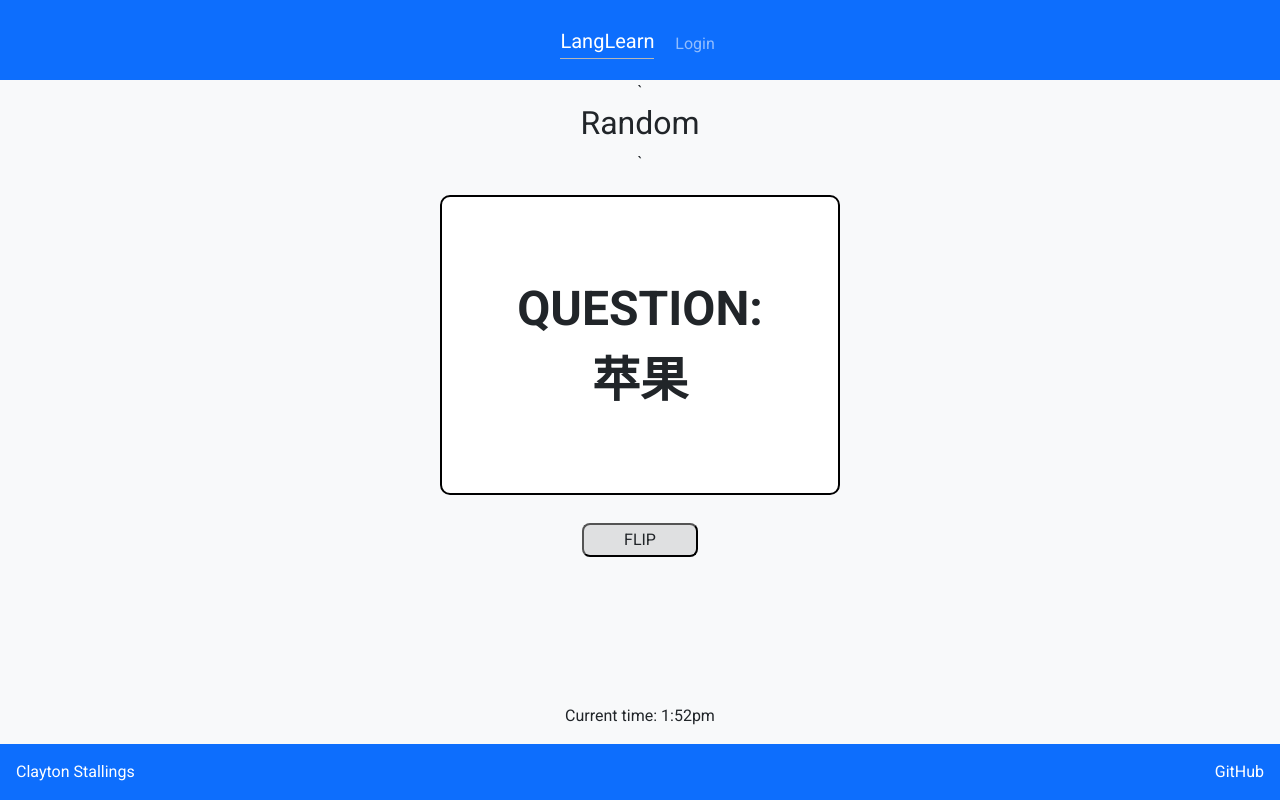
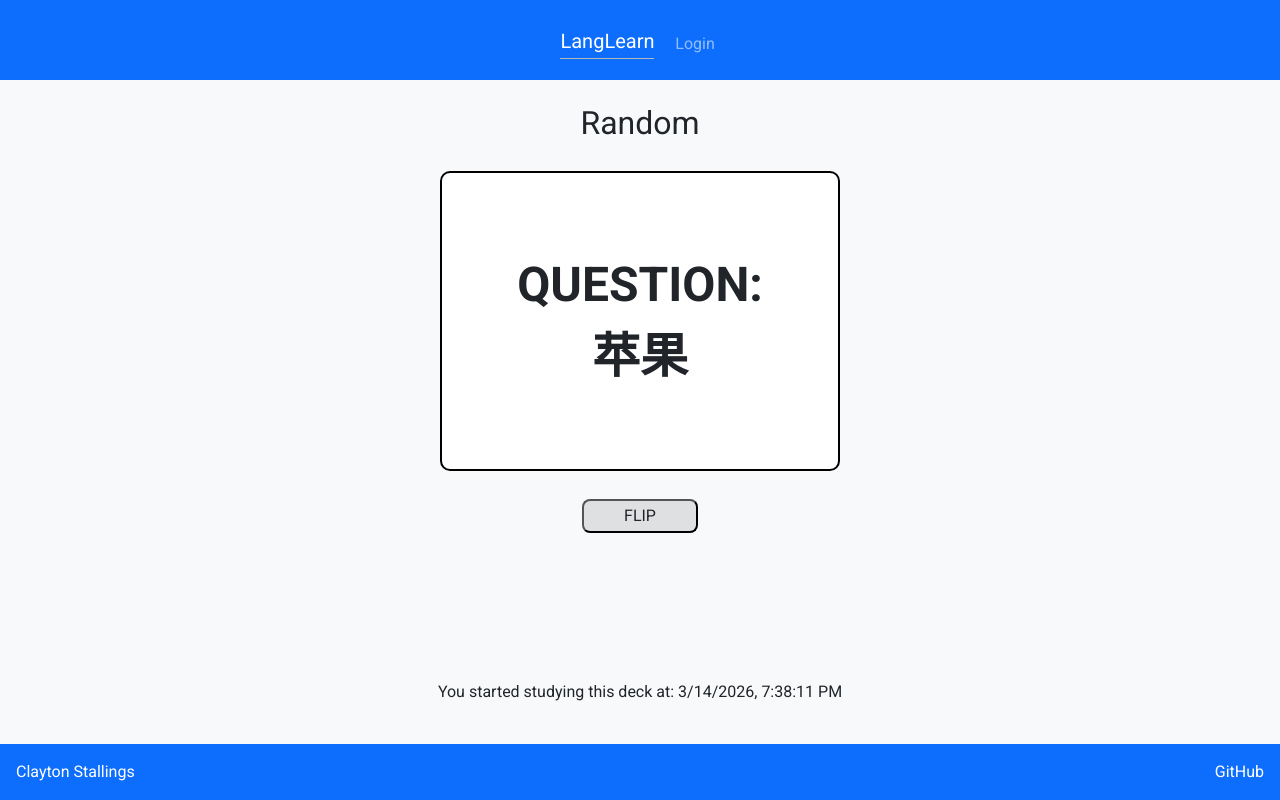
Before and after one commit to crstall4/mystartup, a React (Vite) app: page /study/random in a window 1280 px wide. Built offline with nearby package versions, Linux system fonts and the light colour scheme; no server answers.

Commit message:
added some card counting! also made it so the front end calls a 3rd party API

```diff
--- a/src/study/study.jsx
+++ b/src/study/study.jsx
@@ -10,10 +10,34 @@ export function Study({user, password, score, setScore, decks}) {
   const [isFlipped, setIsFlipped] = React.useState(false);
   const [card, setCard] = React.useState({question: "苹果", answer: "apple"});
   const [cardIndex, setCardIndex] = React.useState(0);
+  const [studyStartTime, setStudyStartTime] = React.useState('Loading...');
 
   React.useEffect(() => {
     setIsFlipped(false);
     setCardIndex(0);
+  }, [studyTarget]);
+
+  // this is the part that calls a 3rd party api!
+
+  React.useEffect(() => {
+    async function loadStudyStartTime() {
+      try {
+        const response = await fetch('https://worldtimeapi.org/api/timezone/Etc/UTC');
+        if (!response.ok) {
+          setStudyStartTime('Time API request failed');
+          return;
+        }
+
+        const data = await response.json();
+        const formattedTime = new Date(data.utc_datetime).toLocaleString();
+        setStudyStartTime(formattedTime);
+      } catch {
+        setStudyStartTime(new Date().toLocaleString());
+      }
+    }
+
+    setStudyStartTime('Loading...');
+    loadStudyStartTime();
   }, [studyTarget]);
 
 
@@ -43,8 +67,9 @@ export function Study({user, password, score, setScore, decks}) {
 
   return (
     <main className="container-fluid bg-light text-center text-dark d-flex flex-column justify-content-center">
-`        {isRandomMode ? <h2>Random</h2> : <h2>{activeDeck.name}</h2>}
-`        <div className="study-card">
+        {isRandomMode ? <h2>Random</h2> : <h2>{activeDeck.name}</h2>}
+        {!isRandomMode && <h2>Card # {cardIndex + 1} / {activeDeck.cards.length}</h2>}
+        <div className="study-card">
           {isFlipped ? <div>ANSWER:<br />{currentCard.answer}</div> : <div>QUESTION:<br />{currentCard.question}</div>}
         </div>
         <button className="deck" onClick={flipCard}>FLIP</button>
@@ -64,7 +89,7 @@ export function Study({user, password, score, setScore, decks}) {
         </div>
 
         <div>
-            <p style={{ marginTop: '20px' }}>Current time: 1:52pm</p>
+            <p style={{ marginTop: '20px' }}>You started studying this deck at: {studyStartTime}</p>
         </div>
 
     </main>
```
Also changed, not shown: 1 other file (tests, documents, lock files or other folders).
